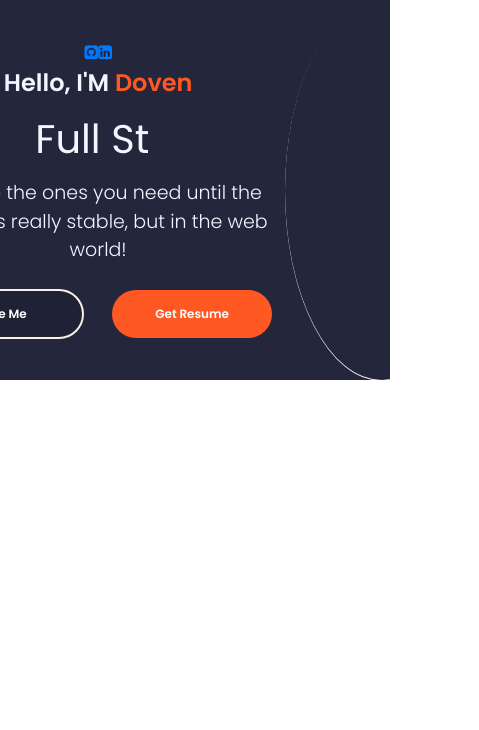
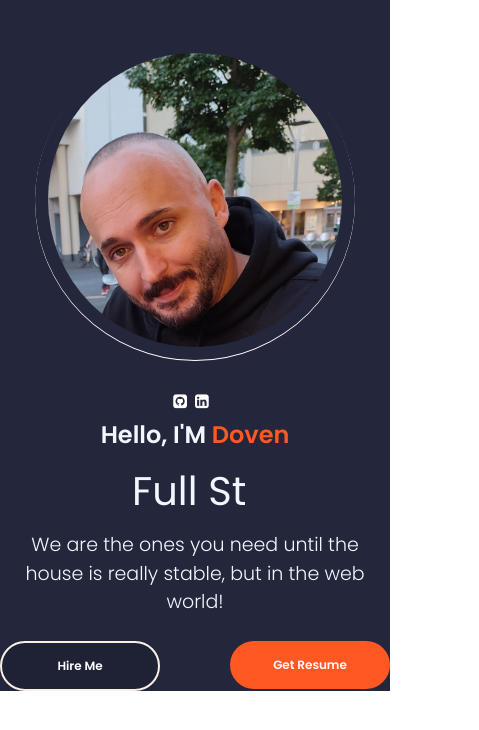
Before and after one commit to Doven-Obertinca/My-Portfolio, a React (Create React App) app in the folder client/: page / in a window 390 px wide. Shown: the top 730 px of the page, 479 px wide, since content can reach past the window. Built offline with nearby package versions, Linux system fonts and the light colour scheme; a web font is replaced by a local one.

Commit message:
media query resp for all devices profile pic etc

```diff
--- a/client/src/PortfolioContainer/Home/Profile.css
+++ b/client/src/PortfolioContainer/Home/Profile.css
@@ -64,4 +64,91 @@
     border-radius: 50%;
     height: 380px;
     width: 380px;
+    margin: 0 0px 0 100px;
 }
+
+.profile-picture-background{
+    height: 92%;
+    width: 92%;
+    background-image: url(../../assets/Home/1639394575646.jpg);
+    background-size: cover;
+    border-radius: 50%;
+    background-repeat: no-repeat;
+    background-position: center;
+}
+
+.profile-picture-background:hover{
+    transform: scale(1.07);
+    transition: 1s ease-out;
+
+}
+
+.colz .colz-icon i{
+    color: white;
+    padding: 8px;
+    padding-left:  0px;
+}
+
+.colz .colz-icon i:hover{
+    transform: scale(1.5)
+}
+
+@media screen and (min-width: 1110px) {
+    .profile-picture{
+        margin: 0 opx 80px;
+    }
+    .profile-details-name{
+        font-size: 20px;
+    }
+    .profile-details-role .primary-text{
+        font-size:12px;
+    }
+    .profile-options .btn{
+        width: 120px;
+        padding: 11px 0;
+        z-index: 700;
+
+    }
+}
+
+@media screen and (max-width: 910px) {
+    .profile-picture{
+        height: 320px;
+        width: 320px;
+        margin: 0 0 0 4px;
+    }
+}
+
+@media screen and (max-width: 810px){
+    .profile-picture{
+        margin: 0 !important;
+    }
+    .profile-parent{
+        flex-direction: column-reverse;
+        margin: 40px 0 0 0;
+    }
+    .profile-options{
+        display: flex;
+        justify-content: space-between;
+    }
+    .profile-details{
+        margin: 25px 0 0;
+    }
+    .profile-options .highlighted-btn{
+        margin: 0 !important;
+    }
+    .profile-options, .profile-details-role{
+        text-align: center;
+    }
+}
+
+@media screen and (max-width: 375px){
+    .profile-picture{
+        height: 275px;
+        width: 275px;
+        margin-top: -90px;
+    }
+    .profile-details{
+        width: 90%;
+    }
+}
```
Also changed, not shown: client/src/PortfolioContainer/Home/Footer/Footer.js (added, +10 -0 lines), client/src/PortfolioContainer/Home/Footer/Footer.css (added).
